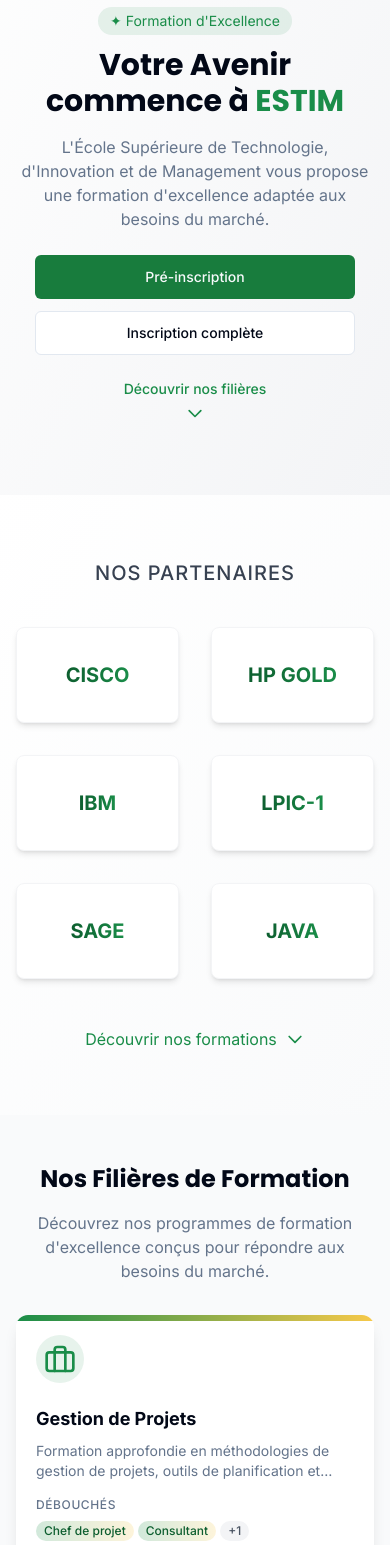
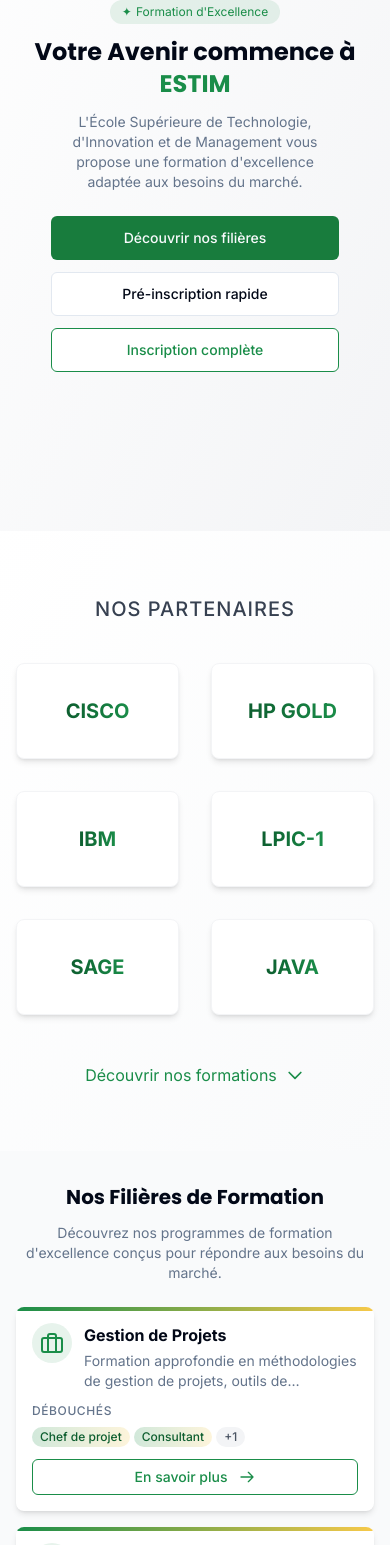
Before and after one commit to forcejesus/estim-enroll-online, a React (Vite) app: page / in a window 390 px wide. Shown: the part 313-1858 px from the top of the page. Built offline with nearby package versions, Linux system fonts and the light colour scheme.

Commit message:
Refactor: Mobile-first portal design
Removed footer and header navigation, redesigned the interface as a mobile-first portal.

```diff
--- a/src/components/Hero.tsx
+++ b/src/components/Hero.tsx
@@ -5,11 +5,11 @@ import { Link as ScrollLink } from 'react-scroll';
 
 const Hero = () => {
   return (
-    <section className="relative pt-24 pb-16 bg-gradient-to-br from-white to-gray-100">
-      <div className="container">
+    <section className="relative pt-16 pb-8 bg-gradient-to-br from-white to-gray-100 min-h-screen flex items-center">
+      <div className="container px-3">
         <div className="flex flex-col items-center text-center">
-          <div className="mb-8">
-            <div className="relative w-[200px] h-[200px] mx-auto mb-6">
+          <div className="mb-6">
+            <div className="relative w-32 h-32 mx-auto mb-4">
               <div className="absolute inset-0 flex items-center justify-center">
                 <img
                   src="/lovable-uploads/7fd02047-10b5-4456-9c21-26291d67a59b.png"
@@ -21,40 +21,39 @@ const Hero = () => {
             </div>
 
             <div className="mb-3 inline-block">
-              <div className="flex items-center px-3 py-1 text-sm rounded-full bg-estim-green/10 text-estim-green">
+              <div className="flex items-center px-3 py-1 text-xs rounded-full bg-estim-green/10 text-estim-green">
                 <span className="mr-1">✦</span> Formation d'Excellence
               </div>
             </div>
-            <h1 className="font-heading text-3xl md:text-4xl font-bold mb-4 animate-fade-in">
+            <h1 className="font-heading text-2xl font-bold mb-3 animate-fade-in px-2">
               Votre Avenir commence à{" "}
               <span className="text-estim-green">ESTIM</span>
             </h1>
-            <p className="text-muted-foreground text-base mb-6 max-w-sm mx-auto animate-slide-up">
+            <p className="text-muted-foreground text-sm mb-6 max-w-xs mx-auto animate-slide-up px-4">
               L'École Supérieure de Technologie, d'Innovation et de Management
               vous propose une formation d'excellence adaptée aux besoins du marché.
             </p>
-            <div className="grid grid-cols-1 gap-3 w-full max-w-xs mx-auto">
-              <ScrollLink to="register" smooth={true} duration={500} className="w-full">
-                <Button variant="default" size="lg" className="w-full">
-                  Pré-inscription
+            <div className="space-y-3 w-full max-w-xs mx-auto px-4">
+              <ScrollLink to="tracks" smooth={true} duration={500} className="w-full block">
+                <Button variant="default" size="lg" className="w-full text-sm">
+                  Découvrir nos filières
+                </Button>
+              </ScrollLink>
+              <ScrollLink to="register" smooth={true} duration={500} className="w-full block">
+                <Button variant="outline" size="lg" className="w-full text-sm">
+                  Pré-inscription rapide
                 </Button>
               </ScrollLink>
               <Button
                 variant="outline"
                 size="lg"
-                className="w-full"
+                className="w-full text-sm border-estim-green text-estim-green"
                 onClick={() => document.getElementById('complete-registration-dialog')?.click()}
               >
                 Inscription complète
               </Button>
             </div>
           </div>
-          <ScrollLink to="tracks" smooth={true} duration={500} className="animate-bounce flex flex-col items-center text-estim-green cursor-pointer">
-            <span className="text-sm font-medium mb-1">Découvrir nos filières</span>
-            <svg xmlns="http://www.w3.org/2000/svg" className="h-5 w-5" fill="none" viewBox="0 0 24 24" stroke="currentColor">
-              <path strokeLinecap="round" strokeLinejoin="round" strokeWidth={2} d="M19 9l-7 7-7-7" />
-            </svg>
-          </ScrollLink>
         </div>
       </div>
     </section>
--- a/src/components/PreRegistrationForm.tsx
+++ b/src/components/PreRegistrationForm.tsx
@@ -24,13 +24,11 @@ const PreRegistrationForm = () => {
     e.preventDefault();
     setFormState(prev => ({ ...prev, isSubmitting: true }));
 
-    // Simulate API call
     setTimeout(() => {
       toast({
         title: "Pré-inscription réussie",
         description: "Un email de confirmation a été envoyé à votre adresse email.",
       });
-      // Reset form
       setFormState({
         firstName: '',
         lastName: '',
@@ -55,26 +53,25 @@ const PreRegistrationForm = () => {
   ];
 
   return (
-    <section id="register" className="py-12 bg-gray-50">
-      <div className="container px-4">
-        <div className="max-w-md mx-auto">
-          <div className="text-center mb-6">
-            <div className="inline-flex items-center justify-center w-10 h-10 rounded-full bg-estim-green/20 text-estim-green mb-3">
-              <Mail className="w-5 h-5" />
+    <section id="register" className="py-8 bg-gray-50">
+      <div className="container px-3">
+        <div className="max-w-sm mx-auto">
+          <div className="text-center mb-4">
+            <div className="inline-flex items-center justify-center w-8 h-8 rounded-full bg-estim-green/20 text-estim-green mb-2">
+              <Mail className="w-4 h-4" />
             </div>
-            <h2 className="text-2xl md:text-3xl font-bold mb-2">Pré-inscription rapide</h2>
-            <p className="text-sm text-muted-foreground">
+            <h2 className="text-xl font-bold mb-2">Pré-inscription rapide</h2>
+            <p className="text-xs text-muted-foreground">
               Remplissez ce formulaire pour réserver votre place et recevoir plus d'informations.
             </p>
           </div>
 
-          <div className="bg-white rounded-lg shadow-lg p-5 relative overflow-hidden">
-            {/* Decorative elements */}
-            <div className="absolute -top-20 -right-20 w-40 h-40 bg-estim-green/5 rounded-full"></div>
-            <div className="absolute -bottom-24 -left-24 w-48 h-48 bg-estim-gold/5 rounded-full"></div>
+          <div className="bg-white rounded-lg shadow-lg p-4 relative overflow-hidden">
+            <div className="absolute -top-16 -right-16 w-32 h-32 bg-estim-green/5 rounded-full"></div>
+            <div className="absolute -bottom-20 -left-20 w-40 h-40 bg-estim-gold/5 rounded-full"></div>
 
             <form onSubmit={handleSubmit} className="space-y-4 relative z-10">
-              <div className="grid grid-cols-1 gap-4">
+              <div className="space-y-3">
                 <div>
                   <label htmlFor="firstName" className="block text-sm font-medium mb-1">
                     Prénom
@@ -87,9 +84,10 @@ const PreRegistrationForm = () => {
                     value={formState.firstName}
                     onChange={handleChange}
                     placeholder="Votre prénom"
-                    className="w-full px-3 py-2 border rounded-md focus:ring-2 focus:ring-estim-green focus:border-estim-green text-base"
+                    className="w-full px-3 py-2 border rounded-md focus:ring-2 focus:ring-estim-green focus:border-estim-green text-sm"
                   />
                 </div>
+
                 <div>
                   <label htmlFor="lastName" className="block text-sm font-medium mb-1">
                     Nom
@@ -102,7 +100,7 @@ const PreRegistrationForm = () => {
                     placeholder="Votre nom"
                     value={formState.lastName}
                     onChange={handleChange}
-                    className="w-full px-3 py-2 border rounded-md focus:ring-2 focus:ring-estim-green focus:border-estim-green text-base"
+                    className="w-full px-3 py-2 border rounded-md focus:ring-2 focus:ring-estim-green focus:border-estim-green text-sm"
                   />
                 </div>
 
@@ -118,9 +116,10 @@ const PreRegistrationForm = () => {
                     placeholder="votre@email.com"
                     value={formState.email}
                     onChange={handleChange}
-                    className="w-full px-3 py-2 border rounded-md focus:ring-2 focus:ring-estim-green focus:border-estim-green text-base"
+                    className="w-full px-3 py-2 border rounded-md focus:ring-2 focus:ring-estim-green focus:border-estim-green text-sm"
                   />
                 </div>
+
                 <div>
                   <label htmlFor="phone" className="block text-sm font-medium mb-1">
                     Téléphone
@@ -133,7 +132,7 @@ const PreRegistrationForm = () => {
                     placeholder="Votre numéro de téléphone"
                     value={formState.phone}
                     onChange={handleChange}
-                    className="w-full px-3 py-2 border rounded-md focus:ring-2 focus:ring-estim-green focus:border-estim-green text-base"
+                    className="w-full px-3 py-2 border rounded-md focus:ring-2 focus:ring-estim-green focus:border-estim-green text-sm"
                   />
                 </div>
 
@@ -147,7 +146,7 @@ const PreRegistrationForm = () => {
                     required
                     value={formState.track}
                     onChange={handleChange}
-                    className="w-full px-3 py-2 border rounded-md focus:ring-2 focus:ring-estim-green focus:border-estim-green text-base"
+                    className="w-full px-3 py-2 border rounded-md focus:ring-2 focus:ring-estim-green focus:border-estim-green text-sm"
                   >
                     <option value="">Sélectionnez une filière</option>
                     {tracks.map((track, index) => (
@@ -164,13 +163,13 @@ const PreRegistrationForm = () => {
                   type="submit"
                   variant="default"
                   size="lg"
-                  className="w-full bg-estim-green hover:bg-estim-darkGreen text-base"
+                  className="w-full bg-estim-green hover:bg-estim-darkGreen text-sm"
                   disabled={formState.isSubmitting}
                 >
-                  {formState.isSubmitting ? "Traitement en cours..." : "Soumettre ma pré-inscription"}
+                  {formState.isSubmitting ? "Traitement..." : "Soumettre ma pré-inscription"}
                 </Button>
                 <p className="text-center text-xs text-muted-foreground mt-3">
-                  Envie de finaliser votre inscription maintenant ?{" "}
+                  Envie de finaliser maintenant ?{" "}
                   <button
                     type="button"
                     className="text-estim-green hover:underline font-medium"
--- a/src/components/TrackCard.tsx
+++ b/src/components/TrackCard.tsx
@@ -20,26 +20,21 @@ interface TrackCardProps {
 
 const TrackCard: React.FC<TrackCardProps> = ({ title, description, icon, careers }) => {
   return (
-    <div className="relative bg-white rounded-xl shadow-lg hover:shadow-xl transition-all duration-300 overflow-hidden group">
-      {/* Card header with decorative accent */}
-      <div className="absolute top-0 left-0 w-full h-1.5 bg-gradient-to-r from-estim-green to-estim-gold"></div>
+    <div className="relative bg-white rounded-lg shadow-md hover:shadow-lg transition-all duration-300 overflow-hidden group">
+      <div className="absolute top-0 left-0 w-full h-1 bg-gradient-to-r from-estim-green to-estim-gold"></div>
 
-      <div className="p-5">
-        {/* Icon with animated background */}
-        <div className="mb-4 rounded-full p-2 inline-block bg-estim-green/10 text-estim-green group-hover:bg-estim-green group-hover:text-white transition-colors duration-300">
-          <div className="text-xl">
+      <div className="p-4">
+        <div className="flex items-start space-x-3 mb-3">
+          <div className="rounded-full p-2 bg-estim-green/10 text-estim-green group-hover:bg-estim-green group-hover:text-white transition-colors duration-300 flex-shrink-0">
             {icon}
+          </div>
+          <div className="flex-1 min-w-0">
+            <h3 className="text-base font-bold mb-1 group-hover:text-estim-green transition-colors">{title}</h3>
+            <p className="text-muted-foreground text-sm line-clamp-2">{description}</p>
           </div>
         </div>
 
-        {/* Title with hover effect */}
-        <h3 className="text-lg font-bold mb-2 group-hover:text-estim-green transition-colors">{title}</h3>
-
-        {/* Description */}
-        <p className="text-muted-foreground mb-4 line-clamp-2 text-sm">{description}</p>
-
-        {/* Careers tags - limited to 2 on mobile */}
-        <div className="mb-4">
+        <div className="mb-3">
           <h4 className="font-medium text-xs uppercase tracking-wider text-muted-foreground mb-2">Débouchés</h4>
           <div className="flex flex-wrap gap-1">
             {careers.slice(0, 2).map((career, index) => (
@@ -58,13 +53,12 @@ const TrackCard: React.FC<TrackCardProps> = ({ title, description, icon, careers
           </div>
         </div>
 
-        {/* Dialog for "En savoir plus" */}
         <Dialog>
           <DialogTrigger asChild>
             <Button
               variant="outline"
               size="sm"
-              className="w-full border-estim-green text-estim-green hover:bg-estim-green hover:text-white group-hover:shadow-md transition-all text-sm"
+              className="w-full border-estim-green text-estim-green hover:bg-estim-green hover:text-white transition-all text-sm"
             >
               <span>En savoir plus</span>
               <svg xmlns="http://www.w3.org/2000/svg" className="ml-1 h-4 w-4" fill="none" viewBox="0 0 24 24" stroke="currentColor">
@@ -72,37 +66,37 @@ const TrackCard: React.FC<TrackCardProps> = ({ title, description, icon, careers
               </svg>
             </Button>
           </DialogTrigger>
-          <DialogContent className="sm:max-w-md">
+          <DialogContent className="w-[95vw] max-w-md mx-auto">
             <DialogHeader>
-              <DialogTitle>{title}</DialogTitle>
-              <DialogDescription>
+              <DialogTitle className="text-lg">{title}</DialogTitle>
+              <DialogDescription className="text-sm">
                 Formation professionnelle ESTIM
               </DialogDescription>
             </DialogHeader>
             <div className="grid gap-4 py-4">
-              <p className="text-gray-700">{description}</p>
+              <p className="text-gray-700 text-sm">{description}</p>
               <div>
-                <h4 className="font-medium mb-2">Débouchés professionnels:</h4>
-                <ul className="list-disc pl-5 space-y-1">
+                <h4 className="font-medium mb-2 text-sm">Débouchés professionnels:</h4>
+                <ul className="list-disc pl-5 space-y-1 text-sm">
                   {careers.map((career, index) => (
                     <li key={index}>{career}</li>
                   ))}
                 </ul>
               </div>
               <div>
-                <h4 className="font-medium mb-2">Compétences acquises:</h4>
-                <ul className="list-disc pl-5 space-y-1">
+                <h4 className="font-medium mb-2 text-sm">Compétences acquises:</h4>
+                <ul className="list-disc pl-5 space-y-1 text-sm">
                   <li>Connaissances techniques spécialisées</li>
                   <li>Compétences pratiques professionnelles</li>
                   <li>Capacité d'analyse et de résolution de problèmes</li>
                 </ul>
               </div>
             </div>
-            <DialogFooter className="sm:justify-center">
+            <DialogFooter className="flex-col space-y-2">
               <Button
                 type="button"
                 variant="default"
-                className="w-full sm:w-auto"
+                className="w-full"
                 onClick={() => document.getElementById('complete-registration-trigger')?.click()}
               >
                 S'inscrire à cette formation
--- a/src/components/Tracks.tsx
+++ b/src/components/Tracks.tsx
@@ -1,17 +1,15 @@
-
 import React from 'react';
 import TrackCard from './TrackCard';
 
-// Icons for each track
 const icons = {
   management: (
-    <svg xmlns="http://www.w3.org/2000/svg" width="32" height="32" viewBox="0 0 24 24" fill="none" stroke="currentColor" strokeWidth="2" strokeLinecap="round" strokeLinejoin="round">
+    <svg xmlns="http://www.w3.org/2000/svg" width="24" height="24" viewBox="0 0 24 24" fill="none" stroke="currentColor" strokeWidth="2" strokeLinecap="round" strokeLinejoin="round">
       <rect x="2" y="7" width="20" height="14" rx="2" ry="2"></rect>
       <path d="M16 21V5a2 2 0 0 0-2-2h-4a2 2 0 0 0-2 2v16"></path>
     </svg>
   ),
   it: (
-    <svg xmlns="http://www.w3.org/2000/svg" width="32" height="32" viewBox="0 0 24 24" fill="none" stroke="currentColor" strokeWidth="2" strokeLinecap="round" strokeLinejoin="round">
+    <svg xmlns="http://www.w3.org/2000/svg" width="24" height="24" viewBox="0 0 24 24" fill="none" stroke="currentColor" strokeWidth="2" strokeLinecap="round" strokeLinejoin="round">
       <rect x="4" y="4" width="16" height="16" rx="2" ry="2"></rect>
       <rect x="9" y="9" width="6" height="6"></rect>
       <line x1="9" y1="1" x2="9" y2="4"></line>
@@ -25,19 +23,19 @@ const icons = {
     </svg>
   ),
   maintenance: (
-    <svg xmlns="http://www.w3.org/2000/svg" width="32" height="32" viewBox="0 0 24 24" fill="none" stroke="currentColor" strokeWidth="2" strokeLinecap="round" strokeLinejoin="round">
+    <svg xmlns="http://www.w3.org/2000/svg" width="24" height="24" viewBox="0 0 24 24" fill="none" stroke="currentColor" strokeWidth="2" strokeLinecap="round" strokeLinejoin="round">
       <path d="M14.7 6.3a1 1 0 0 0 0 1.4l1.6 1.6a1 1 0 0 0 1.4 0l3.77-3.77a6 6 0 0 1-7.94 7.94l-6.91 6.91a2.12 2.12 0 0 1-3-3l6.91-6.91a6 6 0 0 1 7.94-7.94l-3.76 3.76z"></path>
     </svg>
   ),
   electrical: (
-    <svg xmlns="http://www.w3.org/2000/svg" width="32" height="32" viewBox="0 0 24 24" fill="none" stroke="currentColor" strokeWidth="2" strokeLinecap="round" strokeLinejoin="round">
+    <svg xmlns="http://www.w3.org/2000/svg" width="24" height="24" viewBox="0 0 24 24" fill="none" stroke="currentColor" strokeWidth="2" strokeLinecap="round" strokeLinejoin="round">
       <path d="M18 16.98h-5.99c-1.1 0-1.95.94-2.48 1.9A4 4 0 0 1 2 17c.01-.7.2-1.4.57-2"></path>
       <path d="m6 17 3.93-4.57c.6-.7.67-1.2 1.17-1.7a3 3 0 0 1 4.91 2.94C16 14 17.3 14.2 18 14.6a1 1 0 0 1 .03 1.89"></path>
       <path d="M15 9h.01"></path>
     </svg>
   ),
   language: (
-    <svg xmlns="http://www.w3.org/2000/svg" width="32" height="32" viewBox="0 0 24 24" fill="none" stroke="currentColor" strokeWidth="2" strokeLinecap="round" strokeLinejoin="round">
+    <svg xmlns="http://www.w3.org/2000/svg" width="24" height="24" viewBox="0 0 24 24" fill="none" stroke="currentColor" strokeWidth="2" strokeLinecap="round" strokeLinejoin="round">
       <path d="M5 8l6 6"></path>
       <path d="m4 14 6-6 2-3"></path>
       <path d="M2 5h12"></path>
@@ -47,7 +45,7 @@ const icons = {
     </svg>
   ),
   secretary: (
-    <svg xmlns="http://www.w3.org/2000/svg" width="32" height="32" viewBox="0 0 24 24" fill="none" stroke="currentColor" strokeWidth="2" strokeLinecap="round" strokeLinejoin="round">
+    <svg xmlns="http://www.w3.org/2000/svg" width="24" height="24" viewBox="0 0 24 24" fill="none" stroke="currentColor" strokeWidth="2" strokeLinecap="round" strokeLinejoin="round">
       <path d="M8 3H7a2 2 0 0 0-2 2v5a2 2 0 0 0 2 2h1"></path>
       <path d="M17 21h-1a2 2 0 0 1-2-2v-5a2 2 0 0 1 2-2h1"></path>
       <path d="M12 7v10"></path>
@@ -56,12 +54,12 @@ const icons = {
     </svg>
   ),
   qhse: (
-    <svg xmlns="http://www.w3.org/2000/svg" width="32" height="32" viewBox="0 0 24 24" fill="none" stroke="currentColor" strokeWidth="2" strokeLinecap="round" strokeLinejoin="round">
+    <svg xmlns="http://www.w3.org/2000/svg" width="24" height="24" viewBox="0 0 24 24" fill="none" stroke="currentColor" strokeWidth="2" strokeLinecap="round" strokeLinejoin="round">
       <polygon points="12 2 15.09 8.26 22 9.27 17 14.14 18.18 21.02 12 17.77 5.82 21.02 7 14.14 2 9.27 8.91 8.26 12 2"></polygon>
     </svg>
   ),
   hr: (
-    <svg xmlns="http://www.w3.org/2000/svg" width="32" height="32" viewBox="0 0 24 24" fill="none" stroke="currentColor" strokeWidth="2" strokeLinecap="round" strokeLinejoin="round">
+    <svg xmlns="http://www.w3.org/2000/svg" width="24" height="24" viewBox="0 0 24 24" fill="none" stroke="currentColor" strokeWidth="2" strokeLinecap="round" strokeLinejoin="round">
       <path d="M16 21v-2a4 4 0 0 0-4-4H6a4 4 0 0 0-4 4v2"></path>
       <circle cx="9" cy="7" r="4"></circle>
       <path d="M22 21v-2a4 4 0 0 0-3-3.87"></path>
@@ -69,7 +67,7 @@ const icons = {
     </svg>
   ),
   accounting: (
-    <svg xmlns="http://www.w3.org/2000/svg" width="32" height="32" viewBox="0 0 24 24" fill="none" stroke="currentColor" strokeWidth="2" strokeLinecap="round" strokeLinejoin="round">
+    <svg xmlns="http://www.w3.org/2000/svg" width="24" height="24" viewBox="0 0 24 24" fill="none" stroke="currentColor" strokeWidth="2" strokeLinecap="round" strokeLinejoin="round">
       <rect x="2" y="3" width="20" height="18" rx="2"></rect>
       <path d="M14 8H9"></path>
       <path d="M16 12H9"></path>
@@ -137,14 +135,14 @@ const Tracks = () => {
   ];
 
   return (
-    <section id="tracks" className="py-12 bg-gray-50">
-      <div className="container px-4">
-        <h2 className="text-2xl md:text-3xl font-bold font-heading mb-4 text-center">Nos Filières de Formation</h2>
-        <p className="text-base text-muted-foreground max-w-lg mx-auto text-center mb-8">
+    <section id="tracks" className="py-8 bg-gray-50">
+      <div className="container px-3">
+        <h2 className="text-xl font-bold font-heading mb-3 text-center">Nos Filières de Formation</h2>
+        <p className="text-sm text-muted-foreground max-w-sm mx-auto text-center mb-6">
           Découvrez nos programmes de formation d'excellence conçus pour répondre aux besoins du marché.
         </p>
 
-        <div className="grid grid-cols-1 md:grid-cols-2 lg:grid-cols-3 gap-4">
+        <div className="grid grid-cols-1 gap-4">
           {tracksData.map((track, index) => (
             <TrackCard
               key={index}
```
Also changed, not shown: src/components/Navbar.tsx (+3 -5 lines), src/pages/Index.tsx (+7 -8 lines).
